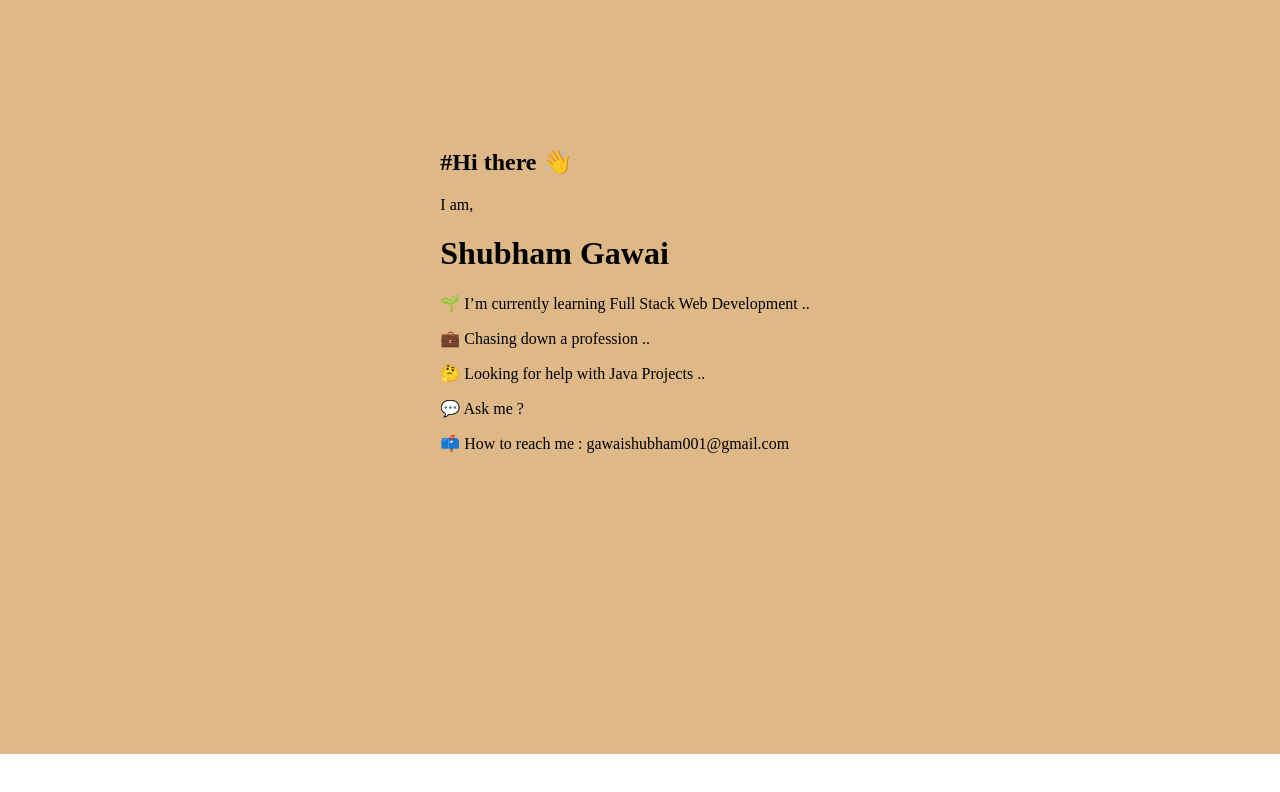
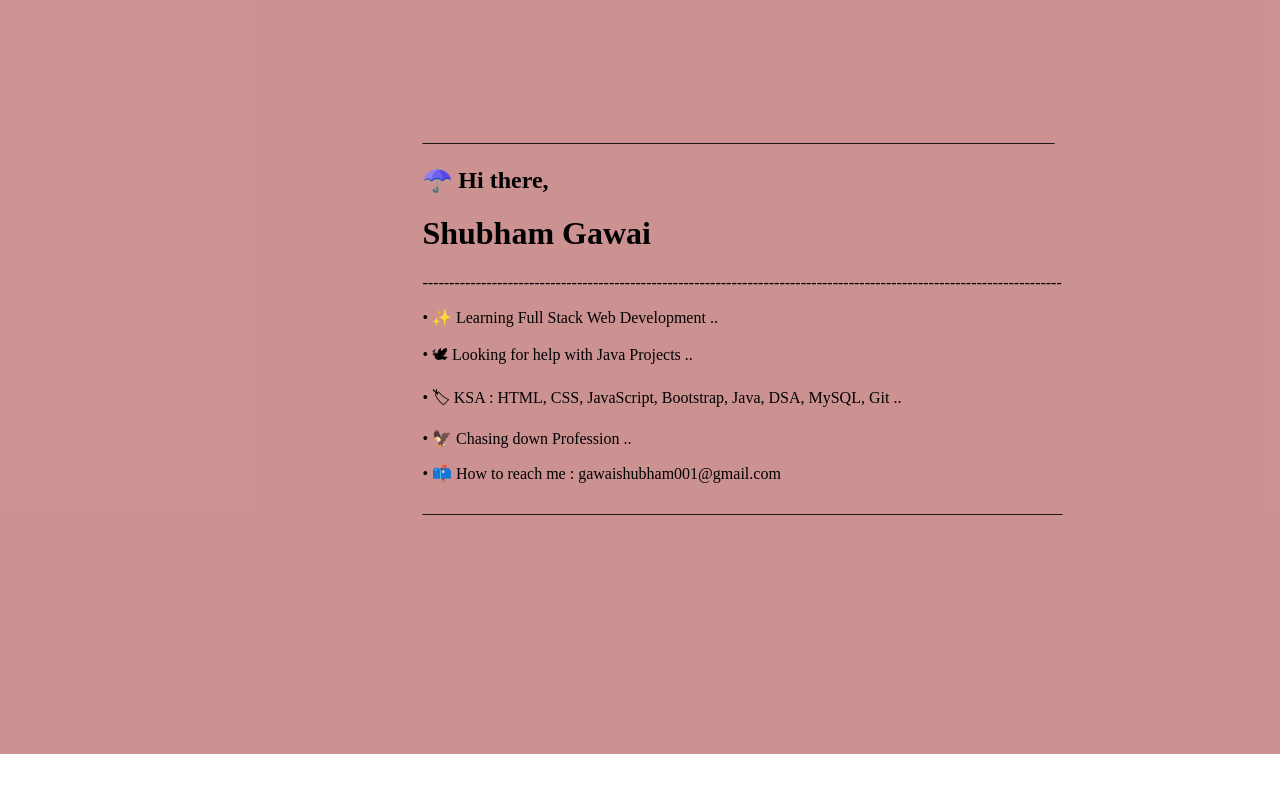
Before and after one commit to shubham-gawai/Shubham-Gawai, a plain HTML site: page index.html in a window 1280 px wide. Drawn offline with Linux system fonts and the light colour scheme.

Commit message:
special-repo

```diff
--- a/index.html
+++ b/index.html
@@ -14,24 +14,24 @@
         div{
             /* margin : 50px; */
             padding-top: 8rem;
-            padding-left : 34.4%;
-            background-color: burlywood;
+            padding-left : 33%;
+            background-color: rgba(179, 90, 90, 0.664);
             height: 626px;
         }
     </style>
 </head>
 <body>
     <div>
-        <h2>#Hi there 👋</h2>
-        <p>I am,</p>
+        _______________________________________________________________________________
+        <h2>☂️ Hi there,</h2>
         <h1>Shubham Gawai</h1>
-
-        <p> 🌱 I’m currently learning Full Stack Web Development ..</p>
-        <p> 💼 Chasing down a profession ..</p>
-        <p> 🤔 Looking for help with Java Projects ..</p>
-        <p> 💬 Ask me ?
-        <p> 📫 How to reach me : gawaishubham001@gmail.com</p>
-
+        ------------------------------------------------------------------------------------------------------------------------
+        <p> • ✨ Learning Full Stack Web Development ..</p>
+        <p> • 🕊 Looking for help with Java Projects ..</p>
+        <p> • 🏷  KSA : HTML, CSS, JavaScript, Bootstrap, Java, DSA, MySQL, Git ..</p>
+        <p> • 🦅 Chasing down Profession ..</p>
+        <p> • 📫 How to reach me : gawaishubham001@gmail.com</p>
+        ________________________________________________________________________________
 
     </div>
 </body>
```
Also changed, not shown: github.png (added).
